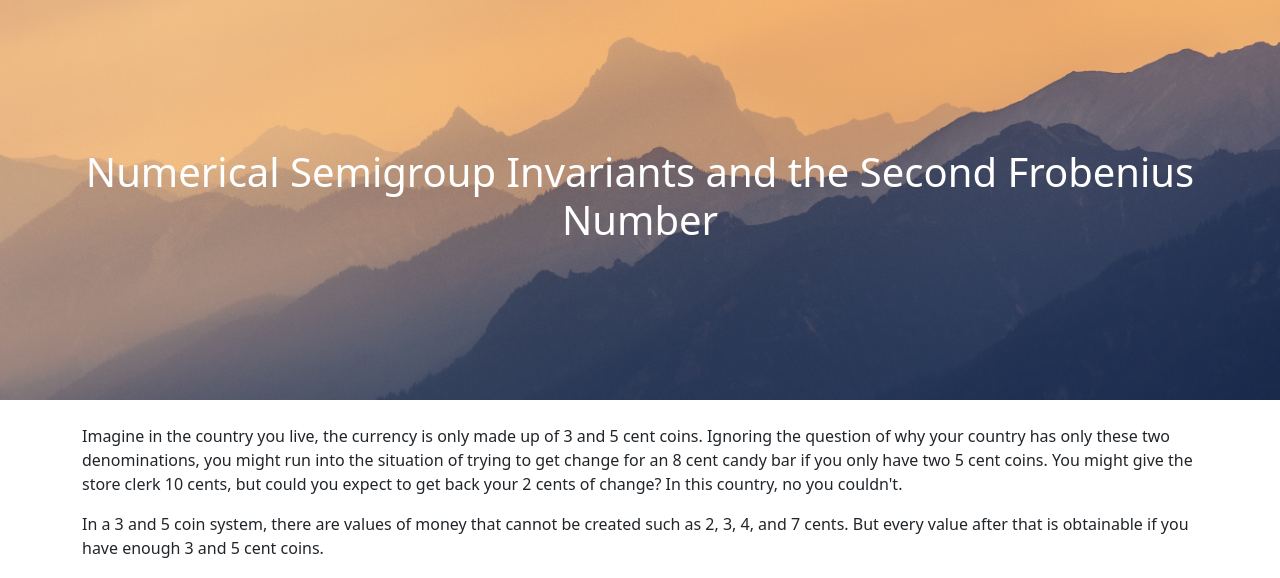
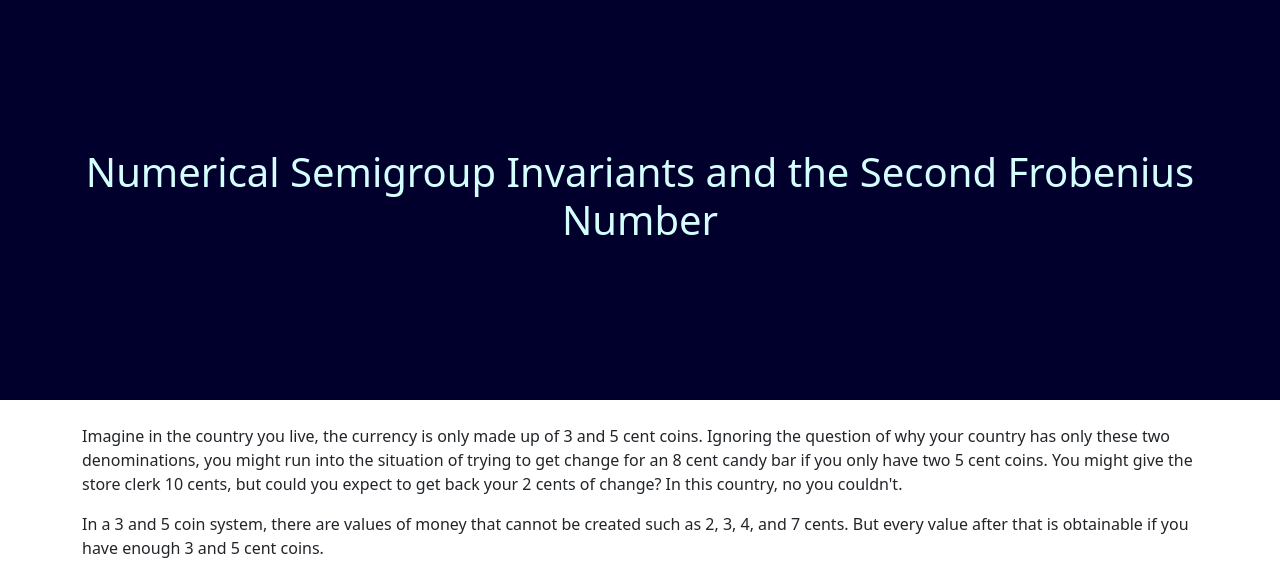
Before and after one commit to curtisolinger/NumericalLabs, a Flask app: page /semigroups in a window 1280 px wide. Shown: the part 56-634 px from the top of the page. Run offline with Flask 3, Linux system fonts and the light colour scheme; some libraries are stand-ins or nearby versions.

Commit message:
Changed header image to darkblue background

```diff
--- a/templates/semigroups.html
+++ b/templates/semigroups.html
@@ -5,7 +5,8 @@
 <header>
     <style>
         .header {
-            background: url({{ url_for('static', filename='img/sunset_1.jpg') }})
+/*            background: url({{ url_for('static', filename='img/sunset_1.jpg') }})*/
+            background-color: rgb(1, 0, 45);
             no-repeat center center;
             background-size: cover;
             height: 400px;
@@ -17,7 +18,7 @@
     </style>
     <div class="header">
         <div class="container text-center">
-            <h1>
+            <h1 style="color: rgb(213, 254, 254)">
                 Numerical Semigroup Invariants and the Second Frobenius Number
             </h1>
         </div>
```
